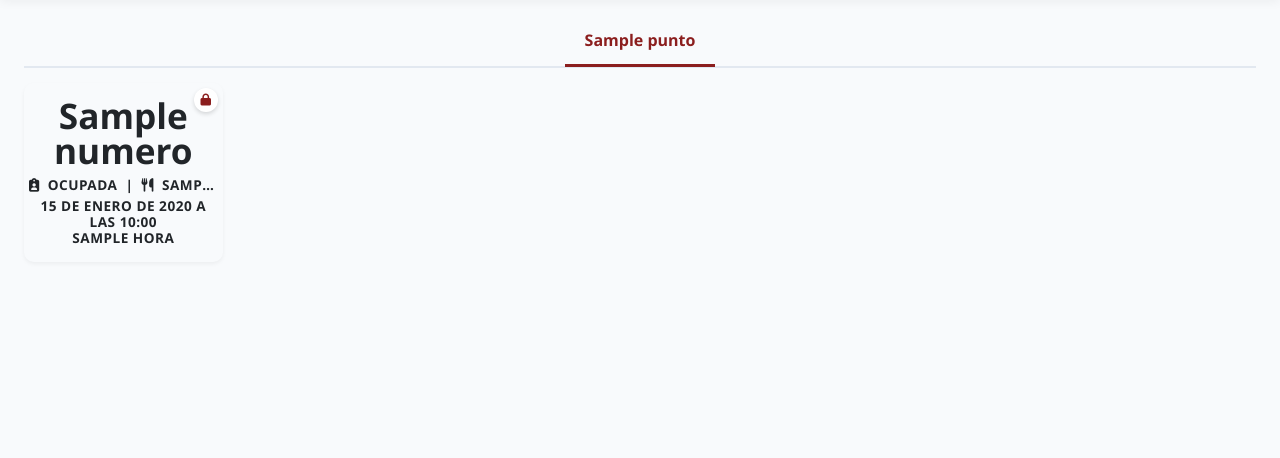
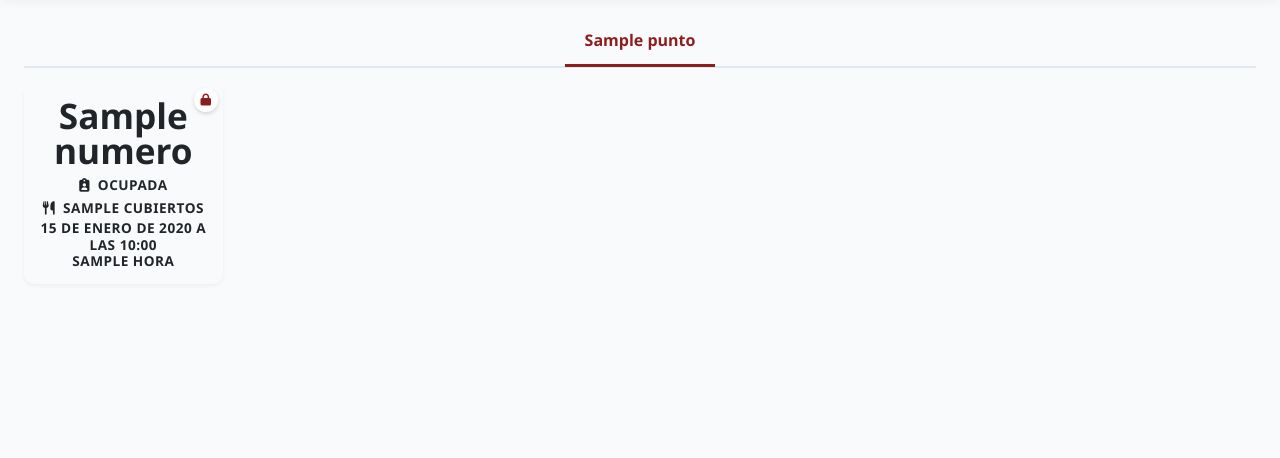
Before and after one commit to ceal2013/MerquenPOS, a Django app: template templates/POS/mesas.html in a window 1280 px wide. Shown: the part 58-516 px from the top of the page. Run offline with Django 5.2, Linux system fonts and the light colour scheme; the template is opened without the code that fills it: most values are stand-ins (such as "Sample title", 1, 10 or a date in 2020).

Commit message:
Actualizar mesas.html: mejorar el diseño del estado de las mesas utilizando Flexbox para un mejor ajuste del texto

```diff
--- a/templates/POS/mesas.html
+++ b/templates/POS/mesas.html
@@ -59,15 +59,17 @@
         .mesa-numero { font-size: 2.2rem; font-weight: 700; margin-bottom: 2px; line-height: 1; }
 
         .mesa-estado-texto {
+            /* Se usa Flexbox para permitir que el texto se ajuste en vez de cortarse */
+            display: flex;
+            flex-wrap: wrap;
+            justify-content: center;
+            gap: 2px 6px; /* Espacio vertical y horizontal entre elementos */
             font-size: 0.85rem;
             font-weight: 600;
             text-transform: uppercase;
             letter-spacing: 0.5px;
             margin-top: 5px;
             margin-bottom: 0;
-            white-space: nowrap;
-            overflow: hidden;
-            text-overflow: ellipsis;
         }
 
         .mesa-tiempo {
@@ -171,11 +173,10 @@
                                             {% if mesa.estado == 'libre' %}
                                                 <p class="mesa-estado-texto" style="opacity: 0.5;">LIBRE</p>
                                             {% else %}
-                                                <p class="mesa-estado-texto" title="Garzón: {{ mesa.nombreGarzon|default:'N/A' }} | Comensales: {{ mesa.cubiertos }}">
-                                                    <span class="text-nowrap"><i class="fa-solid fa-clipboard-user me-1"></i> {{ mesa.nombreGarzon|default:'Ocupada' }}</span>
-                                                    <span class="mx-1">|</span>
-                                                    <span class="text-nowrap"><i class="fa-solid fa-utensils me-1"></i> {{ mesa.cubiertos }}</span>
-                                                </p>
+                                                <div class="mesa-estado-texto" title="Garzón: {{ mesa.nombreGarzon|default:'N/A' }} | Comensales: {{ mesa.cubiertos }}">
+                                                    <span><i class="fa-solid fa-clipboard-user me-1"></i> {{ mesa.nombreGarzon|default:'Ocupada' }}</span>
+                                                    <span><i class="fa-solid fa-utensils me-1"></i> {{ mesa.cubiertos }}</span>
+                                                </div>
                                                 <div class="mesa-tiempo">
                                                     <div>{{ mesa.fecha }}</div>
                                                     <div>{{ mesa.hora }}</div>
@@ -336,11 +337,10 @@
                                 const bloqueoBadge = mesa.bloqueada ? `<div class="bloqueo-badge" title="Bloqueada por ${mesa.usuarioBloqueo}"><i class="fa-solid fa-lock"></i></div>` : '';
                                 const estadoContenido = mesa.estado === 'libre'
                                     ? `<p class="mesa-estado-texto" style="opacity: 0.5;">LIBRE</p>`
-                                    : `<p class="mesa-estado-texto" title="Garzón: ${garzon} | Comensales: ${mesa.cubiertos}">
-                                           <span class="text-nowrap"><i class="fa-solid fa-clipboard-user me-1"></i> ${garzon}</span>
-                                           <span class="mx-1">|</span>
-                                           <span class="text-nowrap"><i class="fa-solid fa-utensils me-1"></i> ${mesa.cubiertos}</span>
-                                       </p>
+                                    : `<div class="mesa-estado-texto" title="Garzón: ${garzon} | Comensales: ${mesa.cubiertos}">
+                                           <span><i class="fa-solid fa-clipboard-user me-1"></i> ${garzon}</span>
+                                           <span><i class="fa-solid fa-utensils me-1"></i> ${mesa.cubiertos}</span>
+                                       </div>
                                        <div class="mesa-tiempo"><div>${mesa.fecha}</div><div>${mesa.hora}</div></div>`;
 
                                 const mesaCardHTML = `
```
